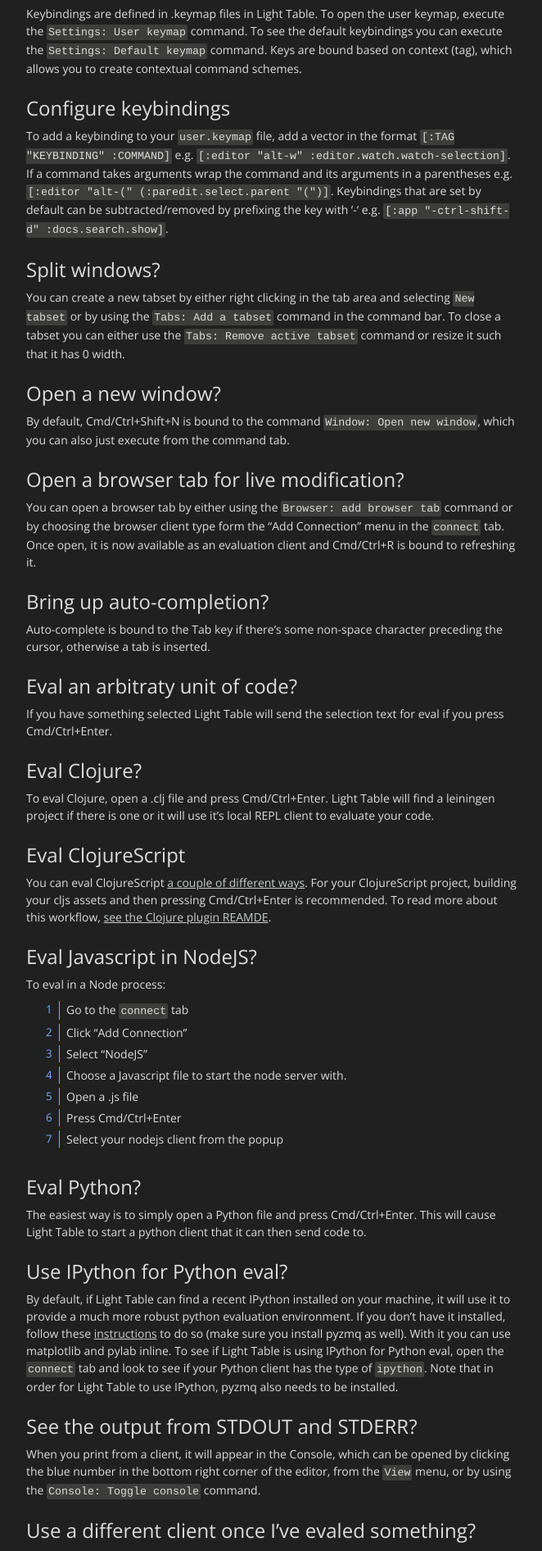
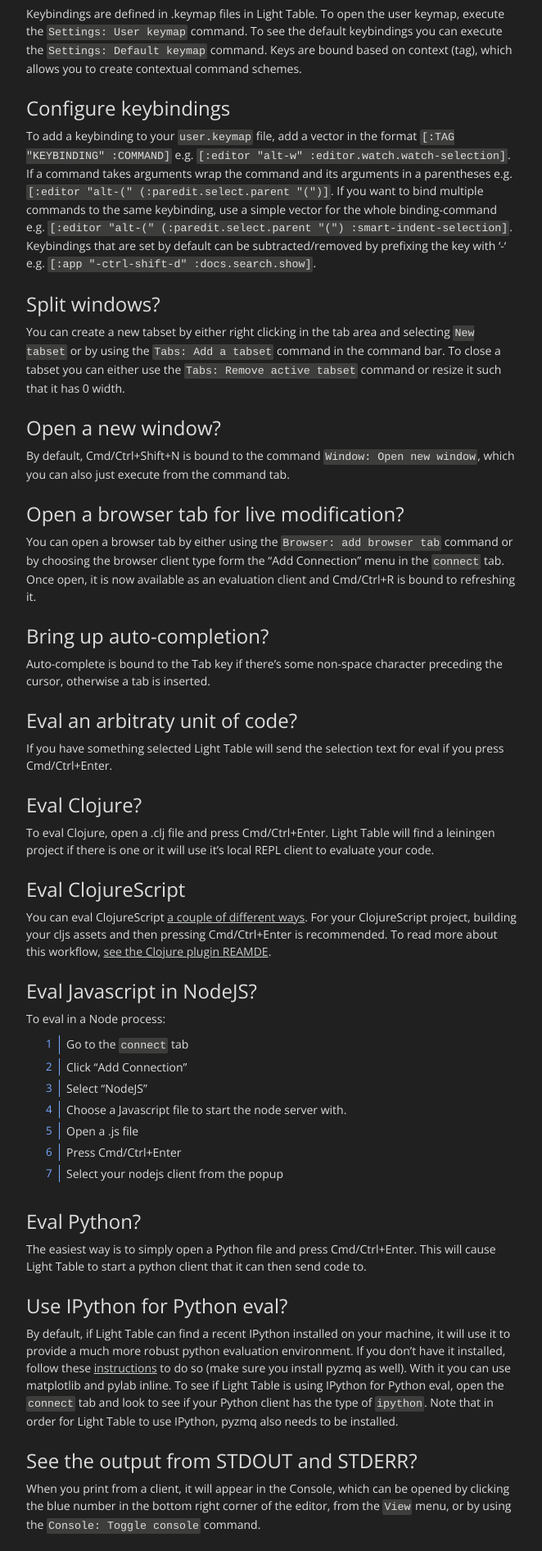
Before and after one commit to LightTable/docs.lighttable.com, a Jekyll site: the page built from _posts/01-01-09-howdoi.md, in a window 1280 px wide. Shown: the part 1000-2892 px from the top of the page at 82% size, without its empty margins (18-680 px from the left). Built offline with Jekyll 4.4.1, drawn with Linux system fonts in a browser that asks for light colours; nearby versions of some CDN libraries; Markdown is read by kramdown in place of the engine named in the settings.

Commit message:
Explain multiple commands binding

```diff
--- a/_posts/01-01-09-howdoi.md
+++ b/_posts/01-01-09-howdoi.md
@@ -32,7 +32,7 @@
 
 ###Configure keybindings
 
-To add a keybinding to your `user.keymap` file, add a vector in the format `[:TAG "KEYBINDING" :COMMAND]` e.g. `[:editor "alt-w" :editor.watch.watch-selection]`. If a command takes arguments wrap the command and its arguments in a parentheses e.g. `[:editor "alt-(" (:paredit.select.parent "(")]`. Keybindings that are set by default can be subtracted/removed by prefixing the key with '-'  e.g. `[:app "-ctrl-shift-d" :docs.search.show]`.
+To add a keybinding to your `user.keymap` file, add a vector in the format `[:TAG "KEYBINDING" :COMMAND]` e.g. `[:editor "alt-w" :editor.watch.watch-selection]`. If a command takes arguments wrap the command and its arguments in a parentheses e.g. `[:editor "alt-(" (:paredit.select.parent "(")]`. If you want to bind multiple commands to the same keybinding, use a simple vector for the whole binding-command e.g. `[:editor  "alt-(" (:paredit.select.parent "(") :smart-indent-selection]`. Keybindings that are set by default can be subtracted/removed by prefixing the key with '-'  e.g. `[:app "-ctrl-shift-d" :docs.search.show]`.
 
 ###Split windows?
 
```
